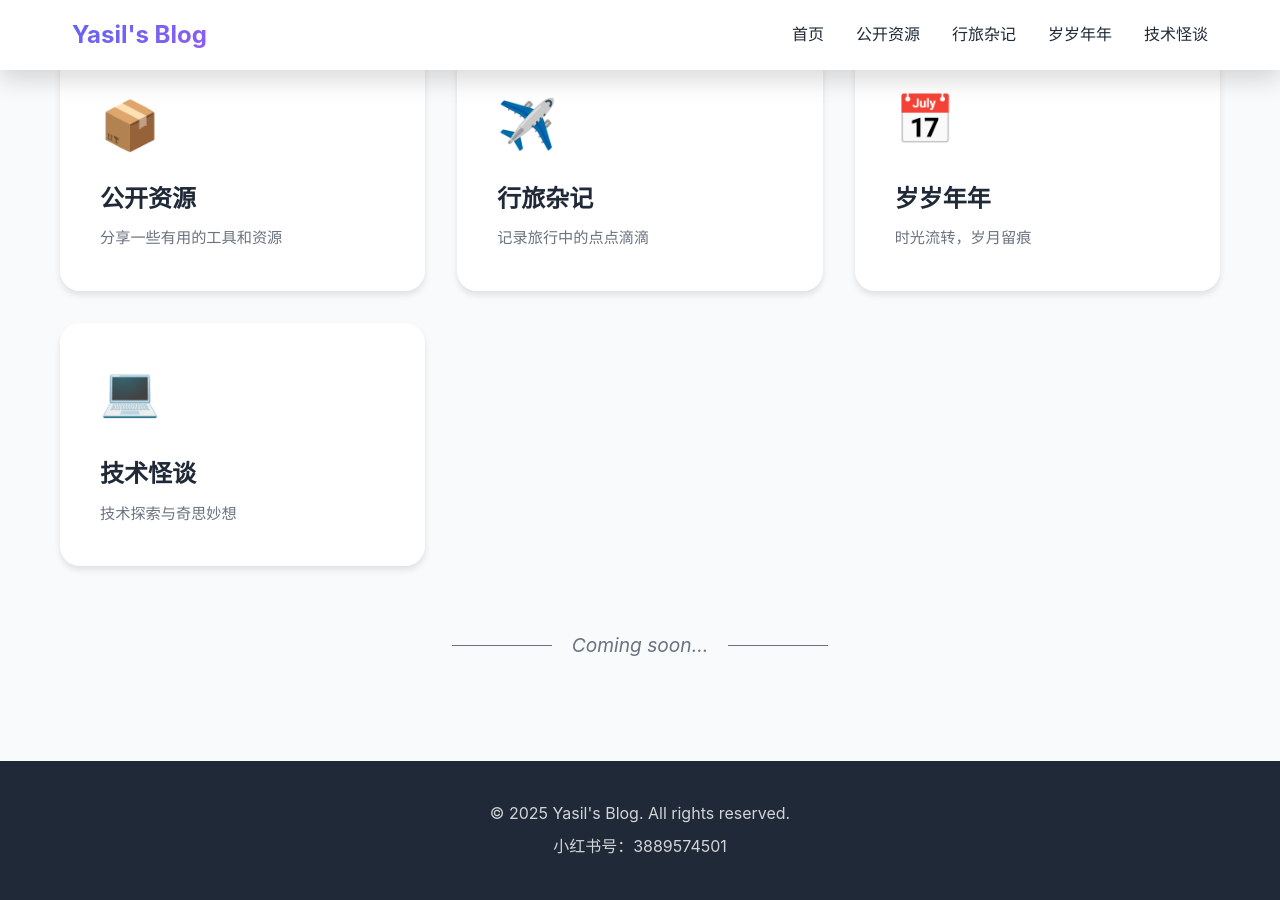
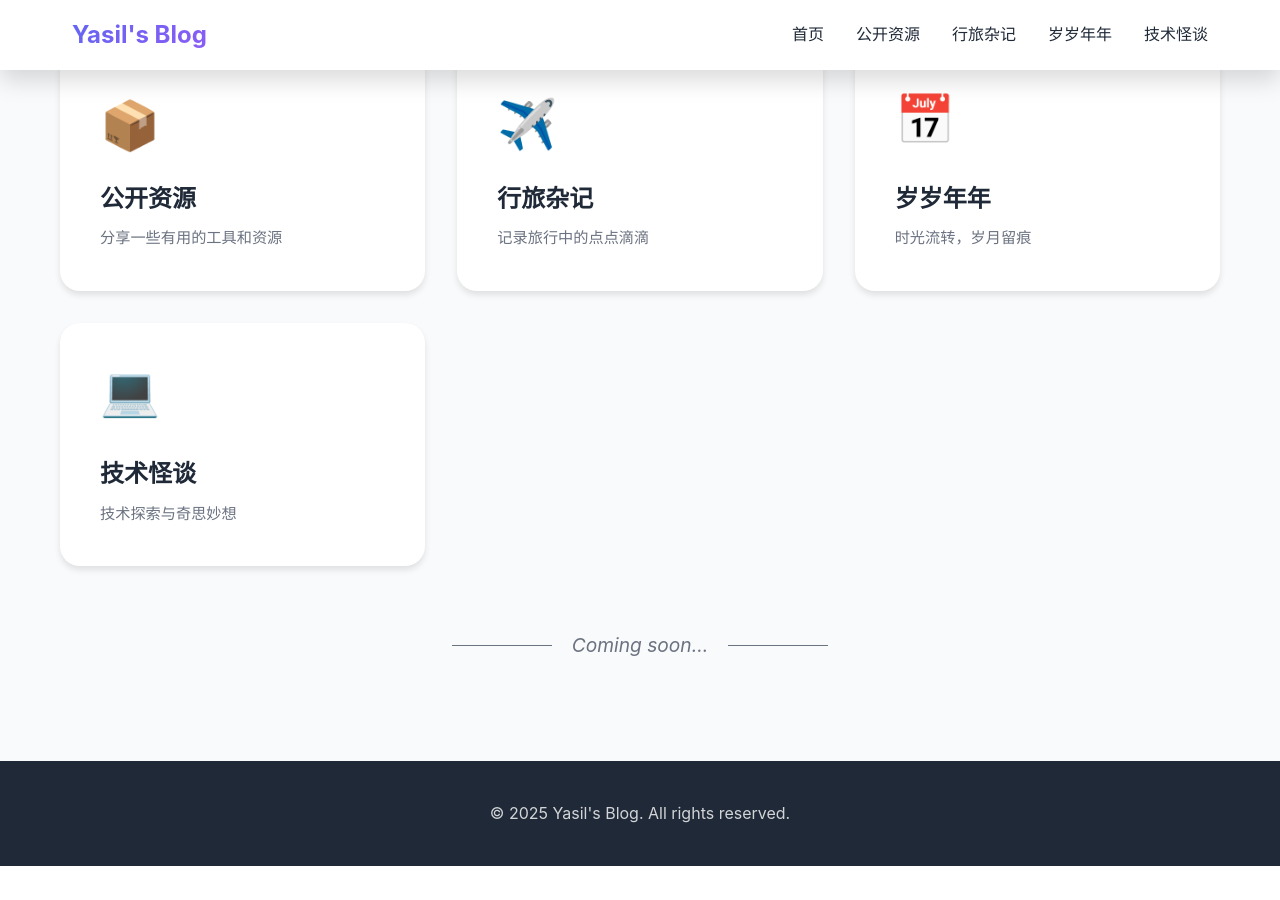
Before and after one commit to adonxx/yasil-blog, a Jekyll site: the page built from index.html, in a window 1280 px wide and 900 px high, scrolled down 1065 px. Built offline with Jekyll 4.4.1, drawn with Linux system fonts in a browser that asks for light colours; after the commit the page ends 1931 px from its top, so only the background shows below that.

Commit message:
修改layout

```diff
--- a/_layouts/default.html
+++ b/_layouts/default.html
@@ -35,7 +35,6 @@
     <!-- 页脚 -->
     <footer class="footer">
         <p>&copy; 2025 {{ site.title }}. All rights reserved.</p>
-        <p>小红书号：3889574501</p>
     </footer>
 
     <script src="{{ '/assets/js/main.js' | relative_url }}"></script>
```
